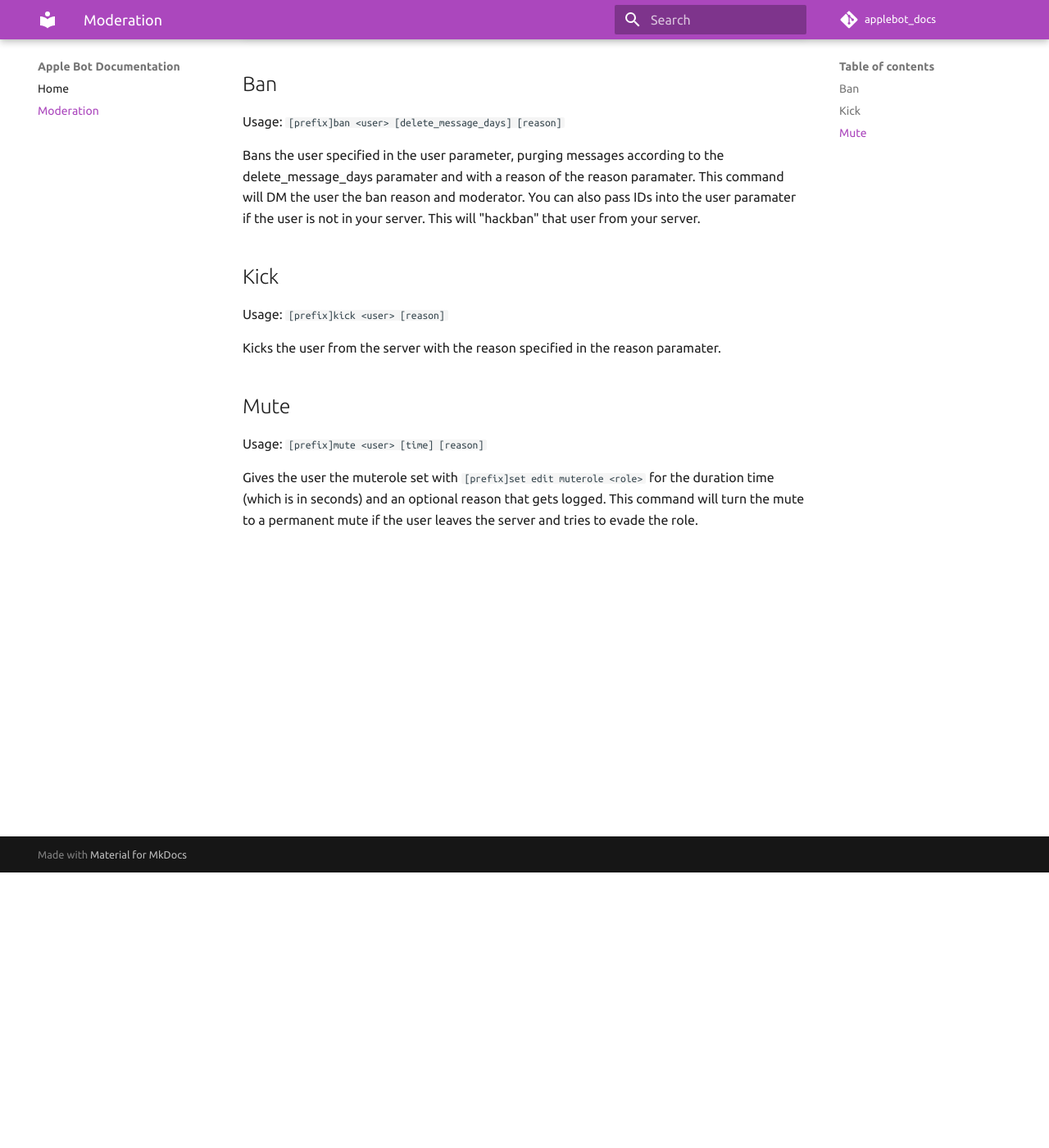
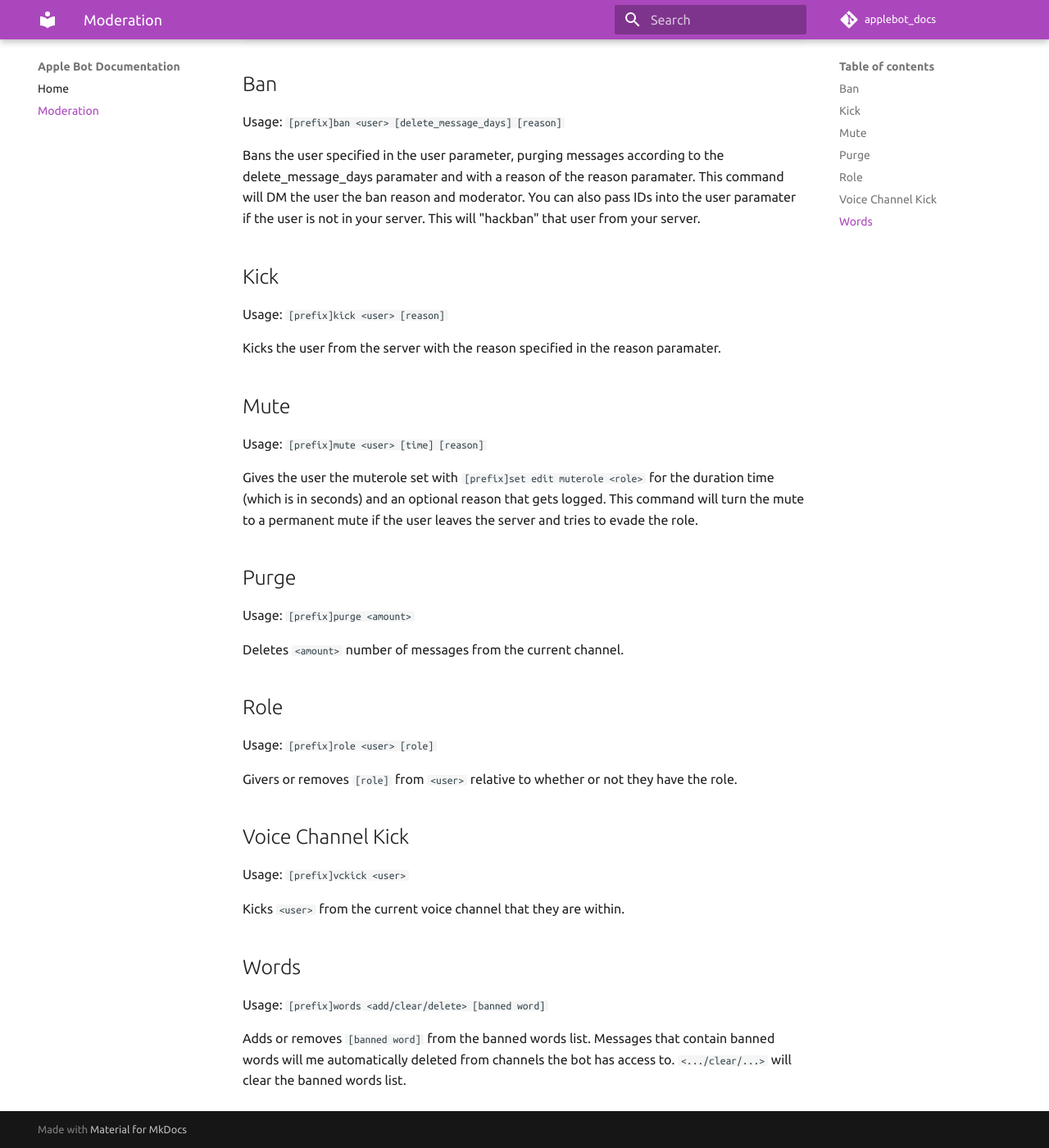
Before and after one commit to applebee1558/applebot-docs, an MkDocs documentation site: the page built from docs/moderation.md, in a window 1280 px wide and 1400 px high, scrolled down 336 px. Shown: the whole window at 82% size. Built offline with MkDocs 1.6.1 and Material for MkDocs 9.7.7, drawn with Linux system fonts in a browser that asks for light colours; comment, search, counter and statistics services are not loaded.

Commit message:
Merged changes from mewski

```diff
--- a/docs/moderation.md
+++ b/docs/moderation.md
@@ -19,3 +19,23 @@ Kicks the user from the server with the reason specified in the reason paramater
 Usage: `[prefix]mute <user> [time] [reason]`
 
 Gives the user the muterole set with `[prefix]set edit muterole <role>` for the duration time (which is in seconds) and an optional reason that gets logged. This command will turn the mute to a permanent mute if the user leaves the server and tries to evade the role.
+
+## Purge
+Usage: `[prefix]purge <amount>`
+
+Deletes `<amount>` number of messages from the current channel.
+
+## Role
+Usage: `[prefix]role <user> [role]`
+
+Givers or removes `[role]` from `<user>` relative to whether or not they have the role.
+
+## Voice Channel Kick
+Usage: `[prefix]vckick <user>`
+
+Kicks `<user>` from the current voice channel that they are within.
+
+## Words
+Usage: `[prefix]words <add/clear/delete> [banned word]`
+
+Adds or removes `[banned word]` from the banned words list. Messages that contain banned words will me automatically deleted from channels the bot has access to. `<.../clear/...>` will clear the banned words list.
```
